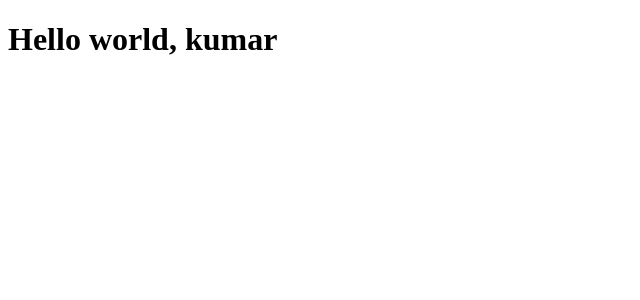
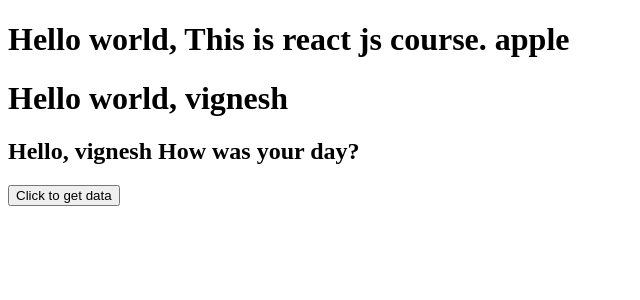
Before and after one commit to vickyaltitude/myfirstrepository, a React (Vite) app in the folder react/: page / in a window 1280 px wide. Shown: the top 300 px of the page, without its empty margins (0-640 px from the left). Built offline with nearby package versions, Linux system fonts and the light colour scheme.

Commit message:
Learnt props and two ways of sending data to components

```diff
--- a/react/src/App.jsx
+++ b/react/src/App.jsx
@@ -1,16 +1,16 @@
-import { useState } from "react";
+import Welcome from "./components/Welcome";
+import Regards from "./components/Regards";
 
 function App() {
-  const [count, setCount] = useState("vicky");
-  let name = { name: "vignesh", anotherName: "kumar" };
-
   //JSX - Javascript + XML
 
   //Hooks - special functions prvided by React
+  let fruit = "apple";
   return (
-    <div>
-      <h1>Hello world, {name.anotherName}</h1>
-    </div>
+    <>
+      <h1>Hello world, This is react js course. {fruit}</h1>
+      <Welcome />
+    </>
   );
 }
 
--- /dev/null
+++ b/react/src/components/Regards.jsx
@@ -0,0 +1,17 @@
+const Regards = (props) => {
+  console.log(props);
+
+  //data arrived from backend or api
+  function getDataFromApi() {
+    let data = "this is data from API";
+    props.sendData(data);
+  }
+  return (
+    <div>
+      <h2>Hello, {props.userData.name} How was your day?</h2>
+      <button onClick={getDataFromApi}>Click to get data</button>
+    </div>
+  );
+};
+
+export default Regards;
--- /dev/null
+++ b/react/src/components/Welcome.jsx
@@ -0,0 +1,21 @@
+import Regards from "./Regards";
+//props - properties - used to pass data from one component to another component
+//Ways to pass data 1. Parent to child 2. child to parent 3. between siblings
+//Lifting the state up
+//Props usually is an object
+
+function Welcome() {
+  let info = { name: "vignesh", place: "pondicherry" };
+
+  function getDataFromChild(data) {
+    console.log("Data from child:", data);
+  }
+  return (
+    <div>
+      <h1>Hello world, {info.name}</h1>
+      <Regards userData={info} sendData={getDataFromChild} />
+    </div>
+  );
+}
+
+export default Welcome;
```
